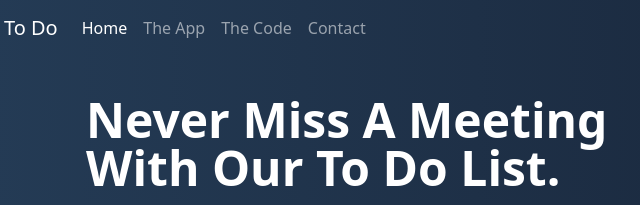
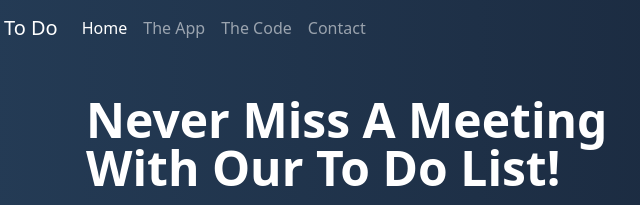
Before and after one commit to OrlandoErazo/First-Project, a plain HTML site: page index.html in a window 1280 px wide. Shown: the top 205 px of the page, 8-648 px from the left. Drawn offline with nearby package versions, Linux system fonts and the light colour scheme.

Commit message:
Fixed typo
Added exclamation point.

```diff
--- a/index.html
+++ b/index.html
@@ -52,7 +52,7 @@
                         loading="lazy">
                 </div>
                 <div class="col-lg-6">
-                    <h1 class="display-5 fw-bold lh-1 mb-3">Never Miss A Meeting With Our To Do List.</h1>
+                    <h1 class="display-5 fw-bold lh-1 mb-3">Never Miss A Meeting With Our To Do List!</h1>
                     <p class="lead">A simple, fast and scalable to do list system that helps you manage your schedule and always be on time.
                     </p>
                     <div class="d-grid gap-2 d-md-flex justify-content-md-start">
```
